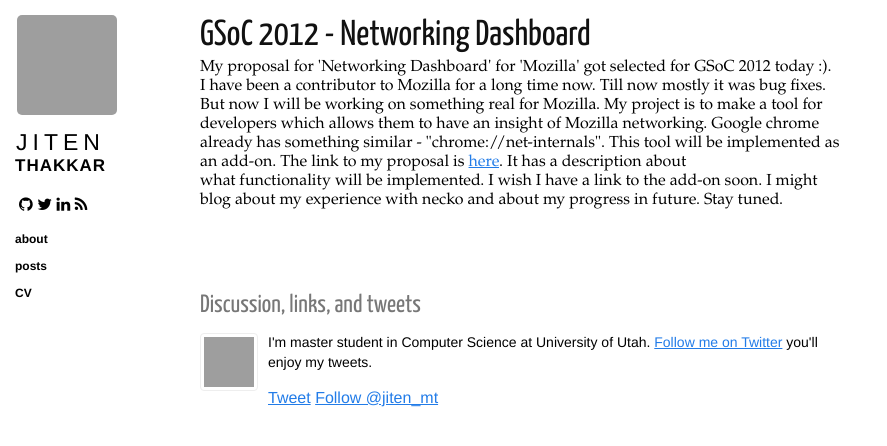
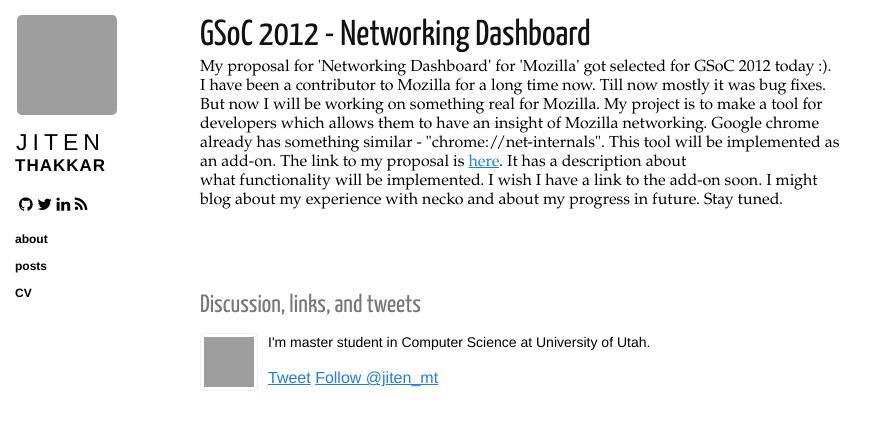
Before and after one commit to jiten-thakkar/jiten-thakkar.github.io, a Jekyll site: the page built from _posts/2012-04-24-gsoc-2012-networking-dashboard.html, in a window 1280 px wide, cut to the strip 0-446 px from the top of the page. Shown: the whole strip, without its empty margins (0-887 px from the left). Built offline with Jekyll 4.4.1, drawn with Linux system fonts in a browser that asks for light colours; nearby versions of some CDN libraries; comment, search, counter and statistics services are not loaded; grey boxes are pictures that could not be loaded.

Commit message:
Update post.html

```diff
--- a/_layouts/post.html
+++ b/_layouts/post.html
@@ -18,7 +18,7 @@
       </a>
 
       <p>
-        I'm master student in Computer Science at University of Utah. <a href="https://twitter.com/{{ site.twitter }}" target="_blank">Follow me on Twitter</a> you'll enjoy my tweets.</p>
+        I'm master student in Computer Science at University of Utah.</p>
 
       <a href="http://twitter.com/share" class="twitter-share-button" data-count="none" data-via="{{ site.twitter }}">Tweet</a>
       <a href="http://twitter.com/{{ site.twitter }}" class="twitter-follow-button" data-show-count="false">Follow @{{ site.twitter }}</a>
```
